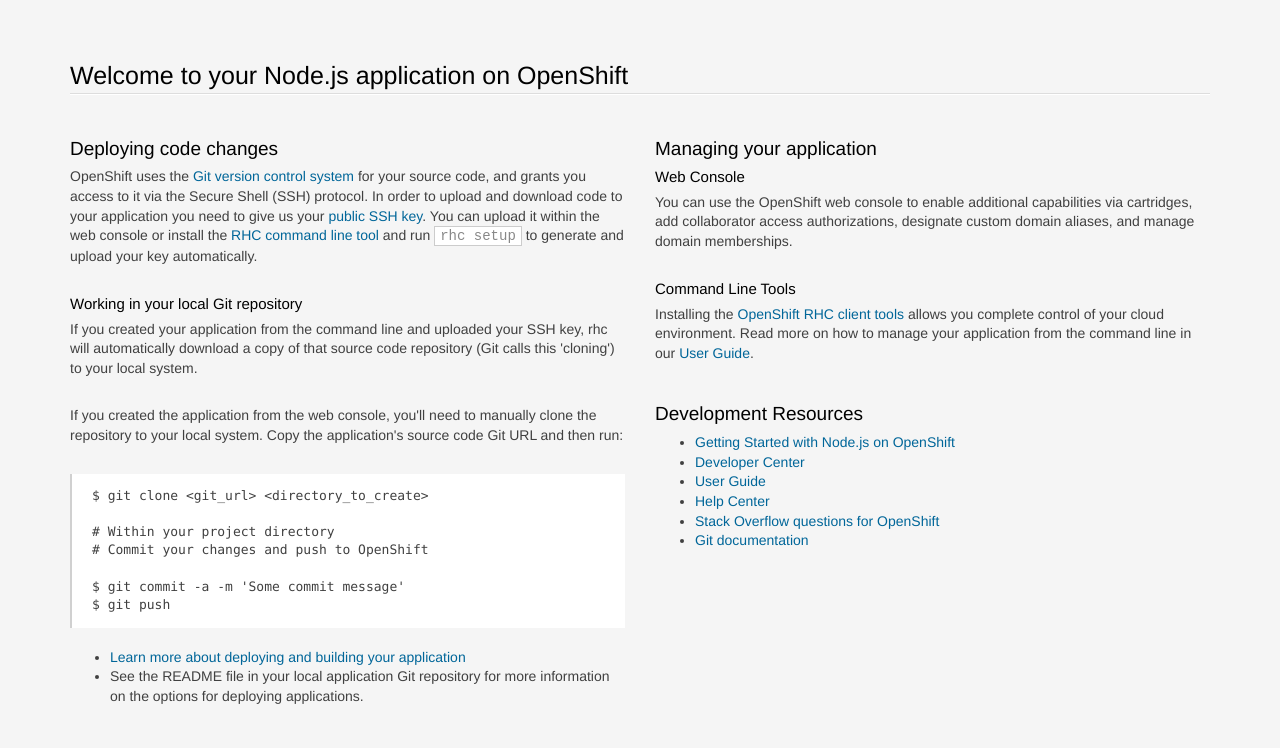
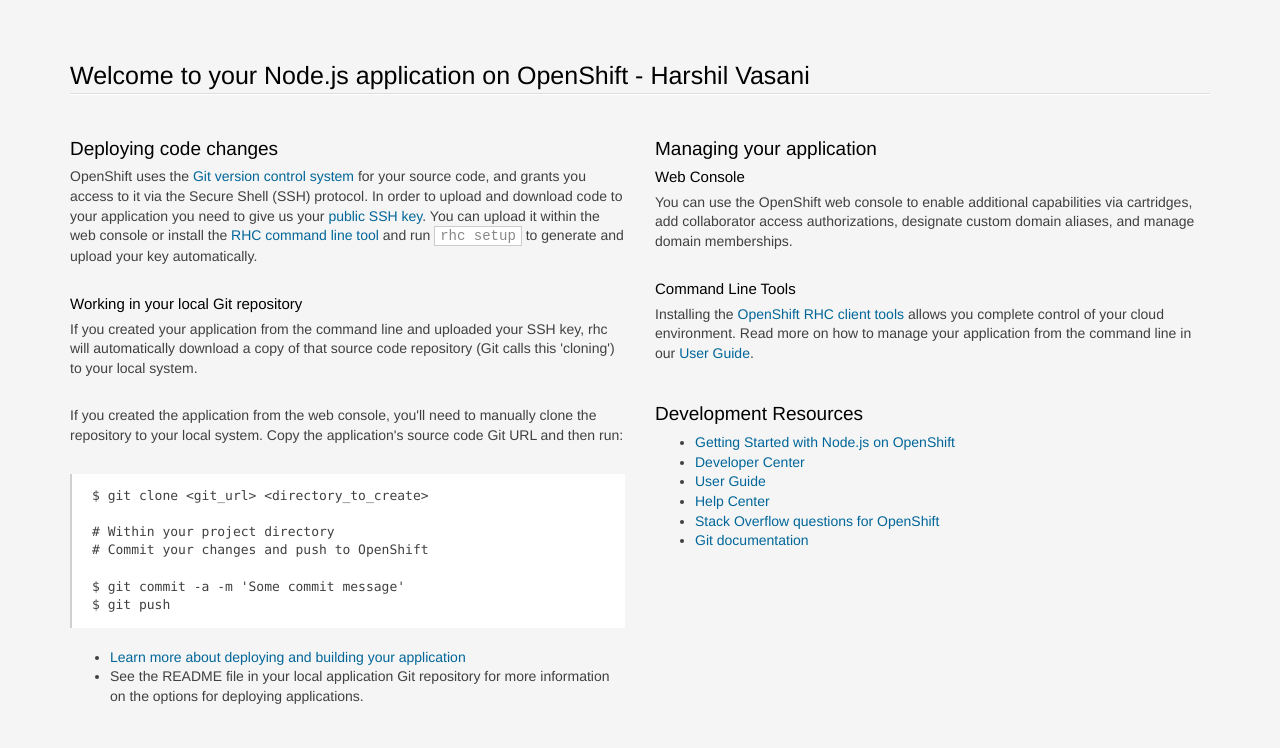
Before and after one commit to harshilvasani/WebDevSpring2016, a website: page index.html in a window 1280 px wide. Shown: the top 748 px of the page. Drawn offline with Linux system fonts and the light colour scheme.

Commit message:
some changes

```diff
--- /dev/null
+++ b/hello.js
@@ -0,0 +1,4 @@
+/**
+ * Created by Harshin on 15-Jan-16.
+ */
+console.log("hello world");
--- a/index.html
+++ b/index.html
@@ -3,7 +3,7 @@
 <head>
   <meta charset="utf-8">
   <meta http-equiv="X-UA-Compatible" content="IE=edge,chrome=1">
-  <title>Welcome to OpenShift</title>
+  <title>Welcome to CS 5610</title>
 
 <style>
 
@@ -207,7 +207,7 @@
 <body>
 <section class='container'>
           <hgroup>
-            <h1>Welcome to your Node.js application on OpenShift</h1>
+            <h1>Welcome to your Node.js application on OpenShift - Harshil Vasani</h1>
           </hgroup>
 
 
--- a/package.json
+++ b/package.json
@@ -18,18 +18,15 @@
     "type": "git",
     "url": "https://github.com/openshift/origin-server"
   },
-
   "engines": {
     "node": ">= 0.6.0",
     "npm": ">= 1.0.0"
   },
-
   "dependencies": {
-    "express": "~3.4.4"
+    "express": "^3.21.2"
   },
   "devDependencies": {},
   "bundleDependencies": [],
-
   "private": true,
   "main": "server.js"
 }
```
Also changed, not shown: 1 other file.
